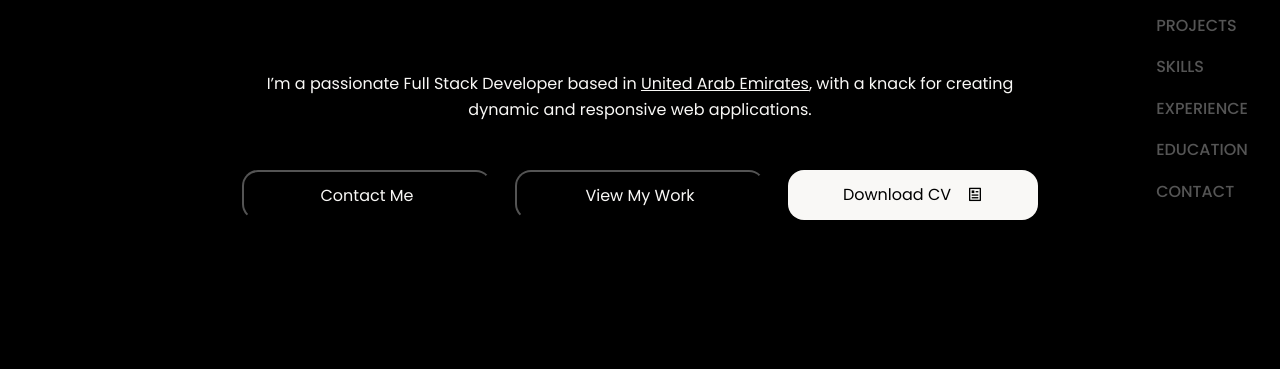
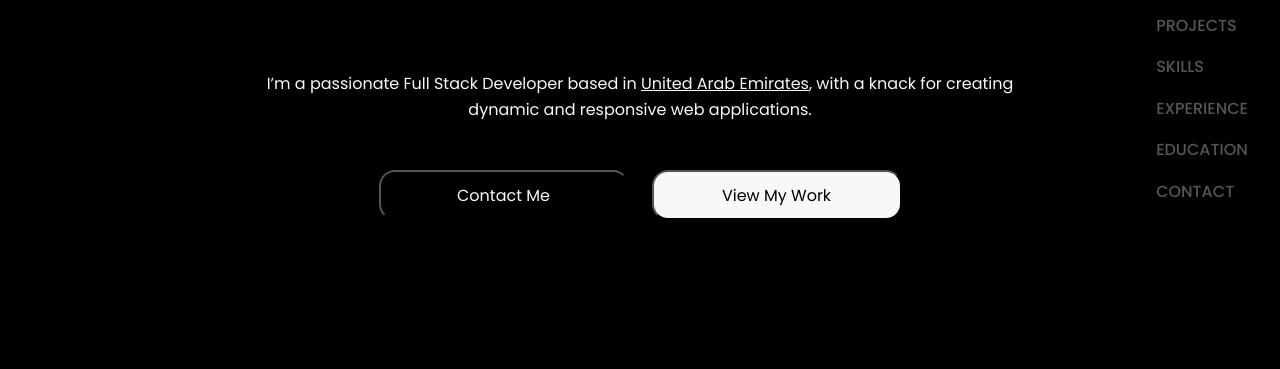
Before and after one commit to zain4849/portfolio, a website: page index.html in a window 1280 px wide. Shown: the part 429-798 px from the top of the page. Drawn offline with nearby package versions, Linux system fonts and the light colour scheme; a script that the page names is missing; a web font is replaced by a local one.

Commit message:
Remove "Download CV" button

```diff
--- a/index.html
+++ b/index.html
@@ -123,14 +123,14 @@
             <div class="quick-links">
               <button class="contact-link">Contact Me</button>
               <button class="projects-btn">View My Work</button>
-              <a
+              <!-- <a
                 href=""
                 target="_blank"
                 rel="noopener noreferrer"
                 aria-label="Open CV in a new tab (PDF)"
                 class="cv-btn"
                 >Download CV <i class="ri-article-line"></i
-              ></a>
+              ></a> -->
             </div>
             <!-- <a href="#projects" class="cta-button">View My Work</a> -->
           </div>
--- a/style.css
+++ b/style.css
@@ -463,6 +463,16 @@ section {
 .projects-btn:hover {
   background-color: var(--bg-500);
   color: var(--bg-100);
+}
+
+.projects-btn {
+    background: var(--bg-primary);
+  color: var(--bg-700);
+  display: flex;
+  align-items: center;
+  justify-content: center;
+  gap: 1rem;
+  text-decoration: none;
 }
 
 .cv-btn {
```
